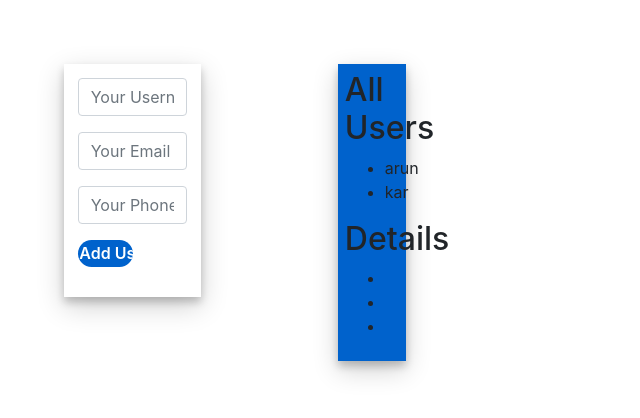
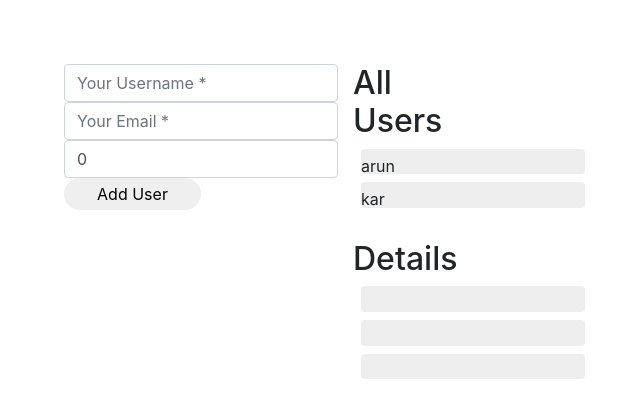
Before and after one commit to arun279/module2, an Angular app: page / in a window 1280 px wide. Shown: the top 418 px of the page, without its empty margins (6-646 px from the left). Built offline with nearby package versions, Linux system fonts and the light colour scheme.

Commit message:
finally works!

```diff
--- a/src/app/admin/admin.component.html
+++ b/src/app/admin/admin.component.html
@@ -1,18 +1,38 @@
 <!-- <p>admin works!</p>
 <button (click)="onClick('test', 'test', 123123)">Test</button> -->
-<div class="col-md-6 login-form-1">
-    <form>
+
+<!-- <div class="col-md-6 login-form-1"> -->
+
+    <!-- <form>
         <div class="form-group">
-            <input type="text" class="form-control" placeholder="Your Username *" value="" />
+            <input type="text" class="form-control" placeholder="Your Username *" value="" #usernameinput />
         </div>
         <div class="form-group">
-            <input type="text" class="form-control" placeholder="Your Email *" value="" />
+            <input type="text" class="form-control" placeholder="Your Email *" value="" #emailinput/>
         </div>
         <div class="form-group">
-            <input type="text" class="form-control" placeholder="Your Phone *" value="" />
+            <input type="text" class="form-control" placeholder="Your Phone *" value="" #phoneinput/>
         </div>
         <div class="form-group">
-            <input type="submit" class="btnSubmit" (click)="onClick('test', 'test', 123123)" value="Add User" />
+            <input type="submit" class="btnSubmit" (click)="onClick(this.usernameinput.nativeElement.value, this.emailinput.nativeElement.value, this.phoneinput.nativeElement.value)" value="Add User" />
         </div>
-    </form>
-</div>
+    </form> -->
+
+<!-- </div> -->
+
+
+<form>
+    <div class="form-group">
+        <input type="text" class="form-control" placeholder="Your Username *"  id = "usernameinput" [(ngModel)]="usernameinput" name = "usernameinput" />
+
+
+        <input type="text" class="form-control" placeholder="Your Email *"  id="emailinput" [(ngModel)]="emailinput" name="emailinput"/>
+
+
+        <input type="text" class="form-control" placeholder="Your Phone *"  id="phoneinput" [(ngModel)]="phoneinput" name="phoneinput"/>
+
+        <input type="submit" class="btnSubmit" (click)="onClick()" value="Add User" />
+        <!-- <input type="submit" class="btnSubmit" (click)="onClick(document.getElementById('usernameinput')[0].value, document.getElementById('emailinput')[0].value, document.getElementById('phoneinput')[0].value)" value="Add User" /> -->
+        <!-- <input type="submit" class="btnSubmit" (click)="onClick(this.usernameinput.nativeElement.value, this.emailinput.nativeElement.value, this.phoneinput.nativeElement.value)" value="Add User" /> -->
+    </div>
+</form>
--- a/src/app/admin/admin.component.ts
+++ b/src/app/admin/admin.component.ts
@@ -9,6 +9,10 @@ import { User } from '../user';
 })
 export class AdminComponent implements OnInit {
 
+  usernameinput: string = "";
+  emailinput: string = "";
+  phoneinput: number = 0;
+
   constructor() { }
 
   ngOnInit() {
@@ -17,9 +21,22 @@ export class AdminComponent implements OnInit {
   user: User;
   @Output() eventClicked = new EventEmitter<User[]>();
 
-  onClick(username1: string, email1: string, phone1: number): void {
-    console.log("caught: " + username1);
-    this.user = {username: username1, email: email1, phone: phone1};
+  // onClick(username1: string, email1: string, phone1: number): void {
+  //   console.log("caught: " + username1);
+  //   this.user = {username: username1, email: email1, phone: phone1};
+  //   this.users.push(this.user);
+  //   this.eventClicked.emit(this.users);
+  // }
+  onClick(): void {
+    // var allDivs = document.getElementsByClassName('form-group')[0];
+    // console.log(allDivs);
+    // const username1 = document.getElementById("usernameinput")[0].value;
+    // console.log(username1);
+    // const email1 = document.getElementById("emailinput")[0].value;
+    // const phone1 = document.getElementById("phoneinput")[0].value;
+
+    console.log("caught: " + this.usernameinput);
+    this.user = {username: this.usernameinput, email: this.emailinput, phone: this.phoneinput};
     this.users.push(this.user);
     this.eventClicked.emit(this.users);
   }
--- a/src/app/app.component.html
+++ b/src/app/app.component.html
@@ -5,6 +5,6 @@
 <div class="container login-container">
     <div class="row">
         <app-admin (eventClicked)="userAdded($event)"></app-admin>
-        <app-user></app-user>
+        <app-user [importedUsers]="users"></app-user>
     </div>
 </div>
--- a/src/app/app.component.ts
+++ b/src/app/app.component.ts
@@ -1,5 +1,6 @@
 import { Component } from '@angular/core';
 import { User } from './user';
+import { USERS } from './mock-users';
 @Component({
   selector: 'app-root',
   // template: `
@@ -12,9 +13,9 @@ import { User } from './user';
 })
 export class AppComponent {
   title = 'module2';
-  users: User[];
+  users: User[] = USERS;
   userAdded($event: User[]) {
     this.users = $event
-    console.log("parent recieved users");
+    console.log("parent recieved users"+ this.users);
   }
 }
--- a/src/app/app.module.ts
+++ b/src/app/app.module.ts
@@ -1,5 +1,6 @@
 import { BrowserModule } from '@angular/platform-browser';
 import { NgModule } from '@angular/core';
+import { FormsModule } from '@angular/forms';
 
 import { AppComponent } from './app.component';
 import { AdminComponent } from './admin/admin.component';
@@ -12,7 +13,8 @@ import { UserComponent } from './user/user.component';
     UserComponent
   ],
   imports: [
-    BrowserModule
+    BrowserModule,
+    FormsModule
   ],
   providers: [],
   bootstrap: [AppComponent]
--- a/src/app/user/user.component.css
+++ b/src/app/user/user.component.css
@@ -1,4 +1,4 @@
-.login-container{
+/* .login-container{
   margin-top: 5%;
   margin-bottom: 5%;
 }
@@ -49,9 +49,9 @@
   color: #0062cc;
   font-weight: 600;
   text-decoration: none;
-}
+} */
 
-/* HeroesComponent's private CSS styles
+/* HeroesComponent's private CSS styles */
 .heroes {
     margin: 0 0 2em 0;
     list-style-type: none;
@@ -94,4 +94,4 @@
     height: 1.8em;
     margin-right: .8em;
     border-radius: 4px 0 0 4px;
-  } */
+  }
--- a/src/app/user/user.component.html
+++ b/src/app/user/user.component.html
@@ -23,7 +23,9 @@
   <h2>All Users</h2>
   <ul class="heroes">
     <li *ngFor="let user of users" (click)="displayDetails(user.username)">
-      <span>{{user.username}}</span>
+      <span [(ngModel)]="user.username" name="username" ngDefaultControl>{{user.username}}</span>
+      <!-- <input type="text" [(ngModel)]="user.username" placeholder="user.username" > -->
+      <!-- <label [(ngModel)]="user.username">{{user.username}}</label> -->
       <!-- <span class="badge">{{user.username}}</span> {{user.email}} -->
     </li>
   </ul>
```
Also changed, not shown: src/app/user/user.component.ts (+7 -1 lines).
